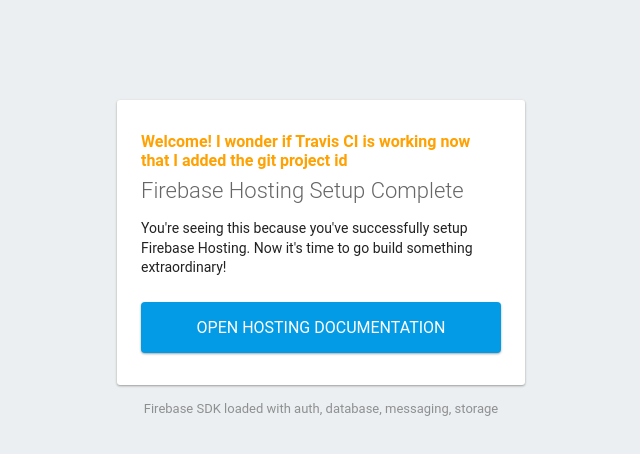
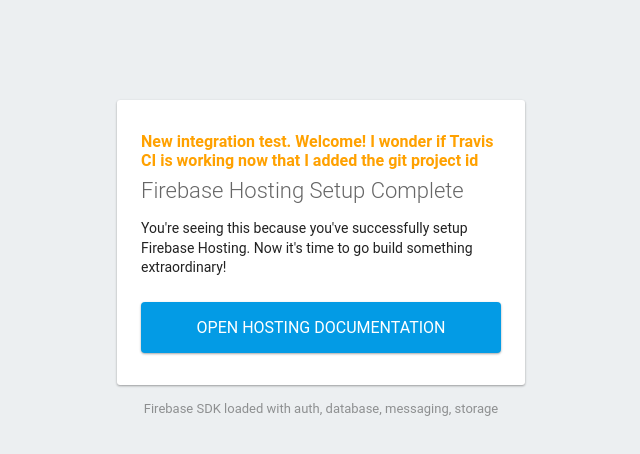
Before and after one commit to richagadgil/WeEat, a plain HTML site: page WeEat/index.html in a window 1280 px wide. Shown: the whole page, without its empty margins (319-959 px from the left). Drawn offline with Linux system fonts and the light colour scheme; some packages are replaced by stand-ins of ours.

Commit message:
integration test

```diff
--- a/WeEat/index.html
+++ b/WeEat/index.html
@@ -47,7 +47,7 @@
   </head>
   <body>
     <div id="message">
-      <h2>Welcome! I wonder if Travis CI is working now that I added the git project id</h2>
+      <h2>New integration test. Welcome! I wonder if Travis CI is working now that I added the git project id</h2>
       <h1>Firebase Hosting Setup Complete</h1>
       <p>You're seeing this because you've successfully setup Firebase Hosting. Now it's time to go build something extraordinary!</p>
       <a target="_blank" href="https://firebase.google.com/docs/hosting/">Open Hosting Documentation</a>
```
